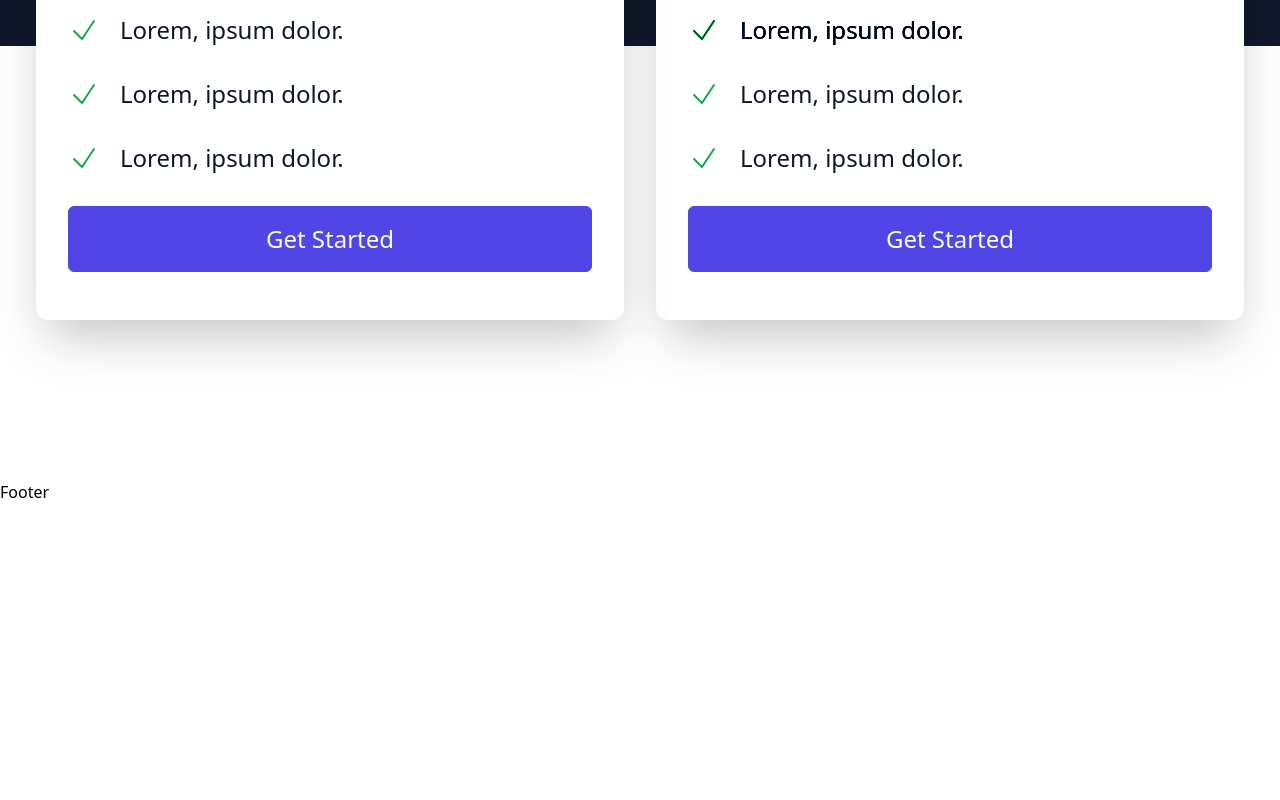
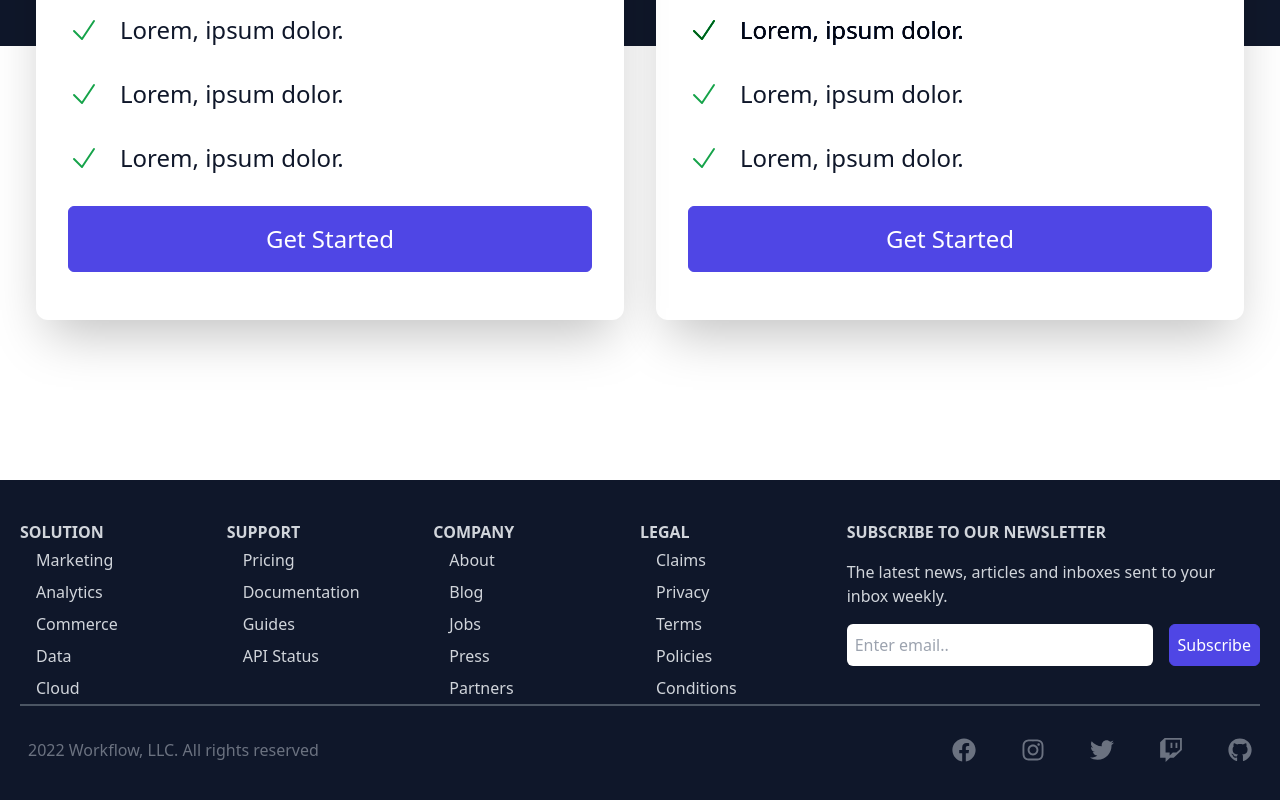
Before and after one commit to Tamarapreye-M/Cloud-App, a React (Create React App) app: page / in a window 1280 px wide. Shown: the part 3868-4668 px from the top of the page. Before the commit the page ends 4372 px from the top, so only its background shows below. Built offline with nearby package versions, Linux system fonts and the light colour scheme.

Commit message:
react scroll implemented

```diff
--- a/src/components/Footer.jsx
+++ b/src/components/Footer.jsx
@@ -1,7 +1,84 @@
 import React from "react";
 
+import {
+	FaFacebook,
+	FaGithub,
+	FaInstagram,
+	FaTwitter,
+	FaTwitch,
+} from "react-icons/fa";
+
 const Footer = () => {
-	return <div>Footer</div>;
+	return (
+		<div className="w-full mt-24 bg-slate-900 text-gray-300 py-8 px-2">
+			<div className="max-w-[1240px] mx-auto grid grid-cols-2 md:grid-cols-6 border-b-2 border-gray-600 pyy-8">
+				<div>
+					<h6 className="font-bold uppercase pt-2">Solution</h6>
+					<ul>
+						<li className="py-1">Marketing</li>
+						<li className="py-1">Analytics</li>
+						<li className="py-1">Commerce</li>
+						<li className="py-1">Data</li>
+						<li className="py-1">Cloud</li>
+					</ul>
+				</div>
+				<div>
+					<h6 className="font-bold uppercase pt-2">Support</h6>
+					<ul>
+						<li className="py-1">Pricing</li>
+						<li className="py-1">Documentation</li>
+						<li className="py-1">Guides</li>
+						<li className="py-1">API Status</li>
+					</ul>
+				</div>
+				<div>
+					<h6 className="font-bold uppercase pt-2">Company</h6>
+					<ul>
+						<li className="py-1">About</li>
+						<li className="py-1">Blog</li>
+						<li className="py-1">Jobs</li>
+						<li className="py-1">Press</li>
+						<li className="py-1">Partners</li>
+					</ul>
+				</div>
+				<div>
+					<h6 className="font-bold uppercase pt-2">Legal</h6>
+					<ul>
+						<li className="py-1">Claims</li>
+						<li className="py-1">Privacy</li>
+						<li className="py-1">Terms</li>
+						<li className="py-1">Policies</li>
+						<li className="py-1">Conditions</li>
+					</ul>
+				</div>
+				<div className="col-span-2 pt-8 md:pt-2">
+					<p className="font-bold uppercase">subscribe to our newsletter</p>
+					<p className="py-4">
+						The latest news, articles and inboxes sent to your inbox weekly.
+					</p>
+					<form className="flex flex-col sm:flex-row">
+						<input
+							className="w-full p-2 mr-4 rounded-md mb-4"
+							type="email"
+							placeholder="Enter email.."
+						/>
+						<button className="p-2 mb-4">Subscribe</button>
+					</form>
+				</div>
+			</div>
+
+			<div className="max-w-[1240px] mx-auto px-2 py-4 flex justify-between sm:items-center flex-col sm:flex-row text-center text-gray-500">
+				<p className="py-4">2022 Workflow, LLC. All rights reserved</p>
+				<div className="flex justify-between sm:w-[300px] pt-4 md:pt-0 text-2xl">
+					<FaFacebook />
+					<FaInstagram />
+					<FaTwitter />
+					<FaTwitch />
+					<FaGithub />
+				</div>
+			</div>
+		</div>
+	);
 };
 
 export default Footer;
```
